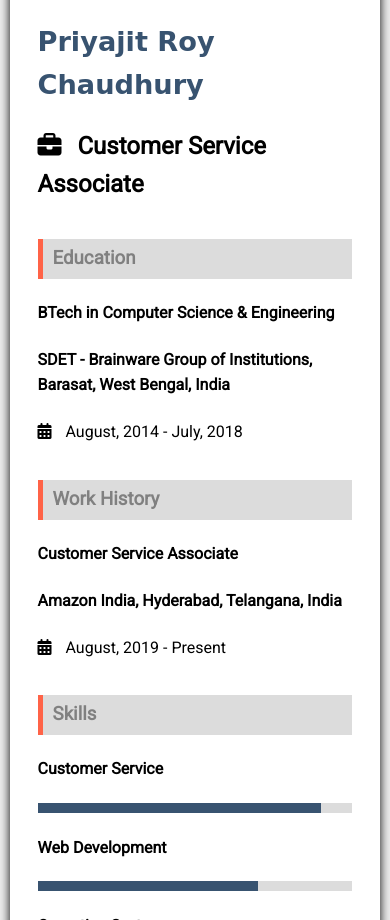
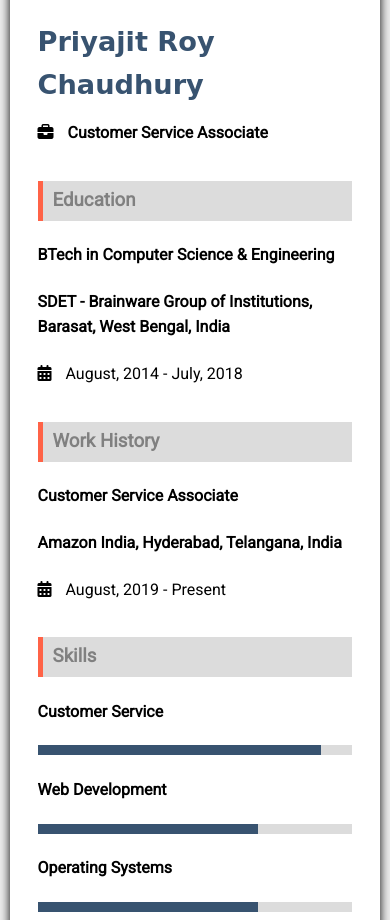
Before and after one commit to proychaudhury/proychaudhury.github.io, a plain HTML site: page index.html in a window 390 px wide. Shown: the part 1100-2020 px from the top of the page. Drawn offline with Linux system fonts and the light colour scheme; a web font is replaced by a local one.

Commit message:
Update stylesheet.css

```diff
--- a/stylesheet.css
+++ b/stylesheet.css
@@ -128,6 +128,6 @@ a:hover {
     border-right: 0;
   }
   h2 {
-    font-size: 150;
+    font-size: 1rem;
   }
 }
```
